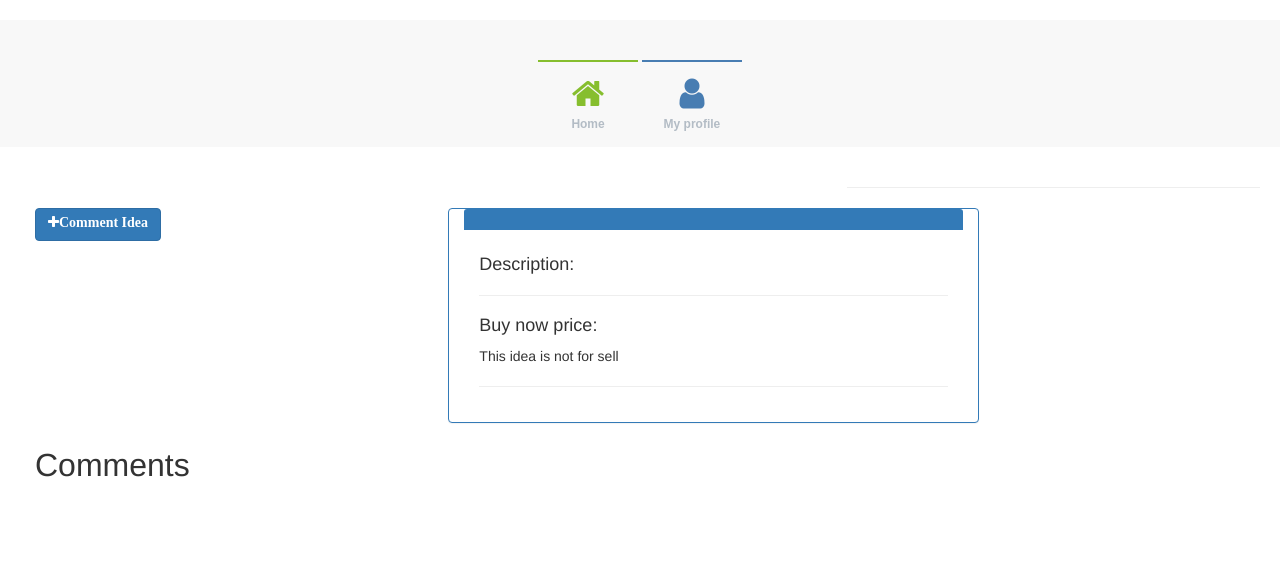
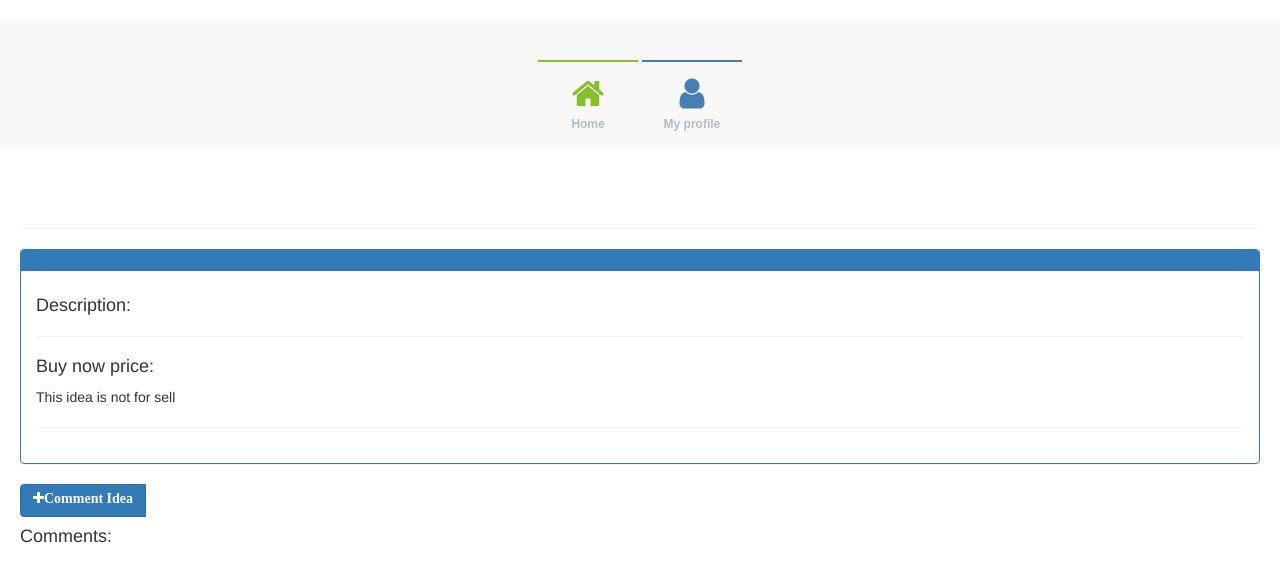
Before and after one commit to gorkarevilla/agile, a Django app: template agile/ideas/templates/ideas/detail.html in a window 1280 px wide. Shown: the part 52-634 px from the top of the page. Run offline with Django 3.2, Linux system fonts and the light colour scheme; the template is opened without the code that fills it, so the values that code supplies are empty; some libraries are stand-ins or nearby versions.

Commit message:
HPEFULLY LAST MERGE CONFLICT

```diff
--- a/agile/ideas/templates/ideas/detail.html
+++ b/agile/ideas/templates/ideas/detail.html
@@ -1,7 +1,8 @@
 {% extends "base.html" %}
 
 {% block content %}
-	<div class="btn-group col-md-8" role="group">
+	<div class="btn-group" role="group">
+	<hr>
 	    {% if idea.creator|stringformat:"s" == user.get_username or user.is_superuser %}
 	    	<a href="/ideas/editIdea?id={{idea.pk}}" class=" btn btn-primary btn-md fa fa-pencil-square-o" aria-hidden="true"><label>Edit Idea</label></a>
 			<a href="/ideas/main?delete={{idea.pk}}" class="btn btn-primary btn-md fa fa-trash" aria-hidden="true" onclick="return confirm('Are you sure to delete the Idea?')"><label>Delete Idea</label></a>
@@ -9,14 +10,9 @@
 
 	</div>
 	<hr>
-	<div class="col-md-4">
-		<a href="/ideas/comment?id={{idea.pk}}" class=" btn btn-primary btn-md fa fa-plus" aria-hidden="true" ><label>Comment Idea</label></a><br>
-	</div>
 
-	</div>
 
-          <div class="btn-group col-md-8" role="group">
-	<div class="panel panel-primary col-md-8">
+	<div class="panel panel-primary">
 	    <!-- Default panel contents -->
 	    <div class="panel-heading">{{idea.idea_title}}</div>
 	      <div class="panel-body">
@@ -37,11 +33,15 @@
 	  </div>
 
 
-
-    <div class="col-md-4">
-    	<p><font size="6">Comments</font></p>
-    	{% for comment in comments %}
+	<div class="btn-group" role="group">
+		<a href="/ideas/comment?id={{idea.pk}}" class=" btn btn-primary btn-md fa fa-plus" aria-hidden="true" ><label>Comment Idea</label></a><br>
+	</div>
+	<h4> Comments: </h4>
+	<ul class="list-group">
+		{% for comment in comments %}
 			<li class="list-group-item">{{ comment.comment}} by <b>{{comment.user_name}}</b></li>
 		{% endfor %}
+	</ul>
+
     </div>
 {% endblock %}
```
